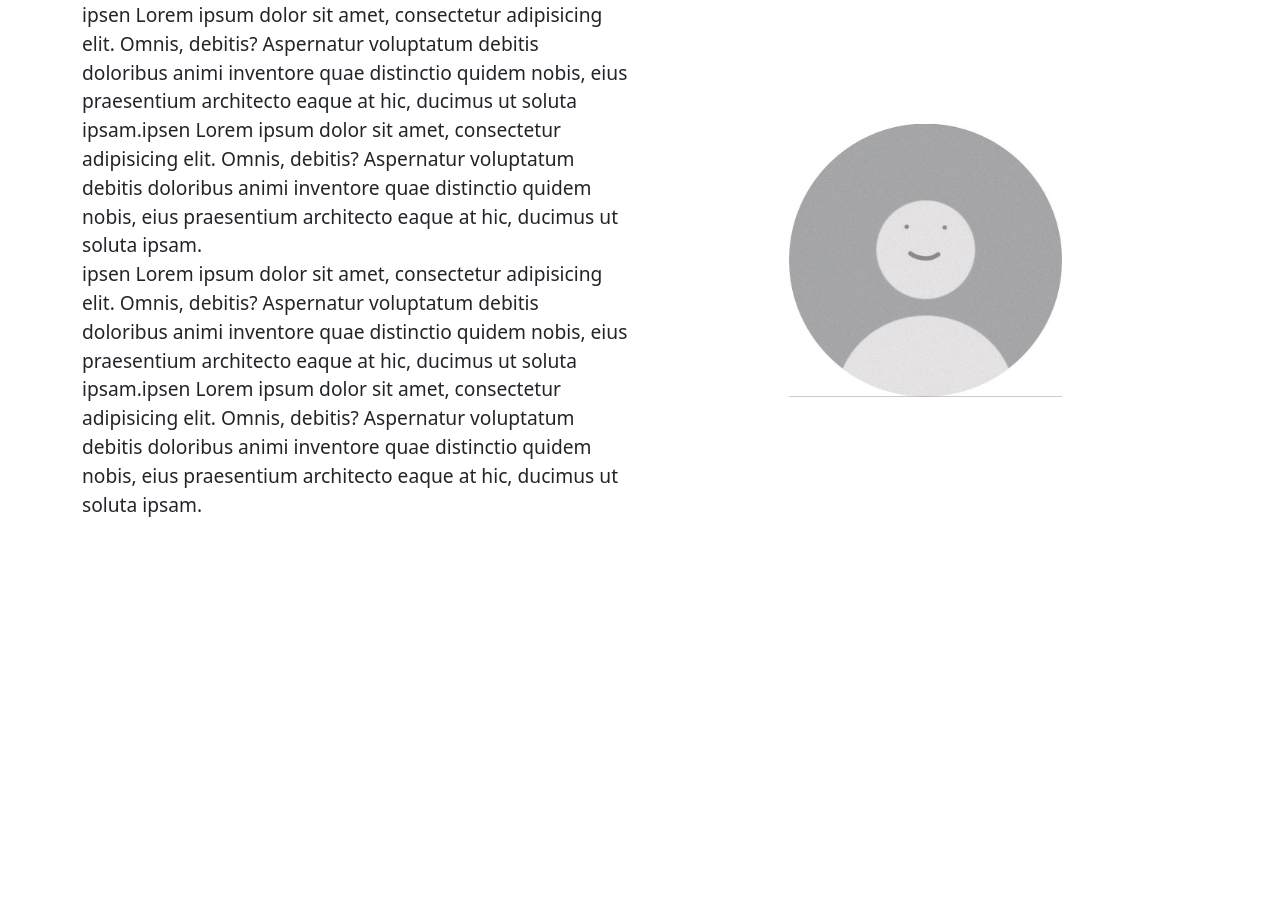
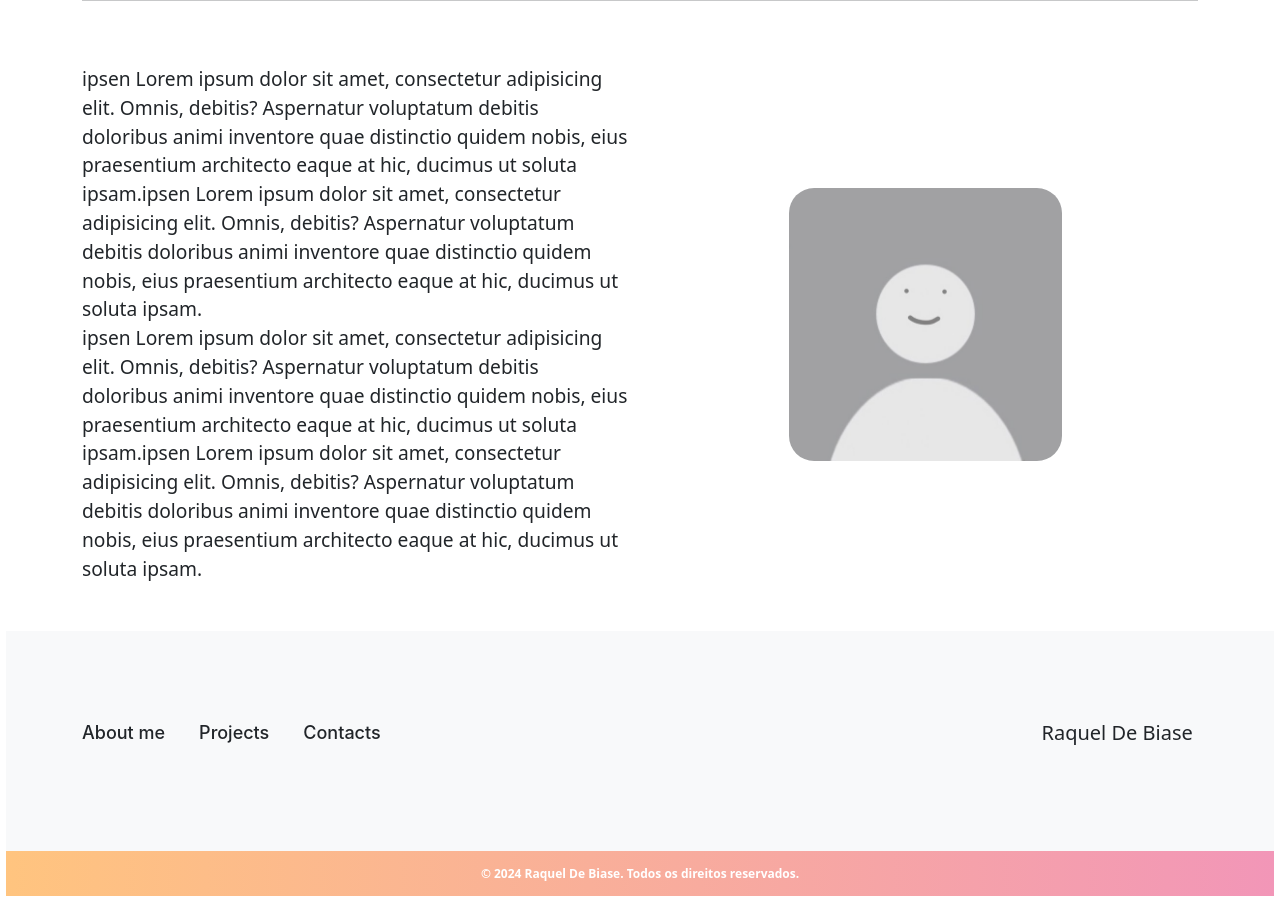
Before and after one commit to raqueldebiase/MeuWebsite, an Angular app: page / in a window 1280 px wide. Shown: the part 640-1560 px from the top of the page. Before the commit the page ends 1231 px from the top, so only its background shows below. Built offline with nearby package versions, Linux system fonts and the light colour scheme.

Commit message:
add footer component

```diff
--- a/src/app/app.component.html
+++ b/src/app/app.component.html
@@ -7,7 +7,7 @@
       <app-content></app-content>
     </section>
     <section class="footer">
-
+      <app-footer></app-footer>
     </section>
   </div>
 
--- a/src/app/app.module.ts
+++ b/src/app/app.module.ts
@@ -8,12 +8,14 @@ import { AppRoutingModule } from './app-routing.module';
 import { AppComponent } from './app.component';
 import { MenuComponent } from './menu/menu.component';
 import { ContentComponent } from './content/content.component';
+import { FooterComponent } from './footer/footer.component';
 
 @NgModule({
   declarations: [
     AppComponent,
     MenuComponent,
-    ContentComponent
+    ContentComponent,
+    FooterComponent
   ],
   imports: [
     BrowserModule,
--- a/src/app/content/content.component.css
+++ b/src/app/content/content.component.css
@@ -57,10 +57,12 @@
   display: flex;
   justify-content: center;
   align-items: center;
+
 }
 
 .about-img img{
   width: 50%;
   max-width: 100%;
   opacity: 50%;
+  border-radius: 25px;
 }
--- a/src/app/content/content.component.html
+++ b/src/app/content/content.component.html
@@ -41,7 +41,7 @@
         <p>ipsen Lorem ipsum dolor sit amet, consectetur adipisicing elit. Omnis, debitis? Aspernatur voluptatum debitis doloribus animi inventore quae distinctio quidem nobis, eius praesentium architecto eaque at hic, ducimus ut soluta ipsam.ipsen Lorem ipsum dolor sit amet, consectetur adipisicing elit. Omnis, debitis? Aspernatur voluptatum debitis doloribus animi inventore quae distinctio quidem nobis, eius praesentium architecto eaque at hic, ducimus ut soluta ipsam.</p>
       </div>
       <div class="col-12 col-md-6 about-img">
-        <img src="../../assets/images/perfil.jpeg" alt="imagem-de-perfil">
+        <img src="../../assets/images/profile-2.jpg" alt="imagem-de-perfil">
       </div>
     </div>
   </div>
--- /dev/null
+++ b/src/app/footer/footer.component.css
@@ -0,0 +1,43 @@
+.footer-container {
+  background: #F8F9FA;
+  height: 220px;
+  width: 100%;
+  padding: 0px;
+  margin: 0px;
+  display: flex;
+  align-items: center;
+  justify-content: space-evenly;
+
+}
+
+nav .menu-footer-list {
+  list-style: none;
+  display: flex;
+  gap: 34px;
+  align-items: center;
+}
+
+nav .menu-footer-list li a:hover{
+  height: 100px;
+  background: linear-gradient(to right, #ff8a00, #e52e71);
+  -webkit-background-clip: text;
+  background-clip: text;
+  color: transparent;
+  cursor: pointer;
+}
+
+
+.copy{
+  height: 45px;
+  display: flex;
+  justify-content: center;
+  align-items: center;
+  background: linear-gradient(to right, rgba(255, 138, 0, 0.5), rgba(229, 46, 113, 0.5));
+
+}
+.copy p {
+  font-size: 12px;
+  height: 100%;
+  color: #fff;
+  font-weight: bold;
+}
--- /dev/null
+++ b/src/app/footer/footer.component.html
@@ -0,0 +1,27 @@
+<div class="container-fluid d-flex flex-wrap footer-container">
+  <div class="container">
+    <div class="row">
+      <div class="col-12 col-md-6 text-start d-flex align-items-center">
+        <nav>
+          <ul class="menu-footer-list">
+            <li><a>About me</a></li>
+            <li><a>Projects</a></li>
+            <li><a>Contacts</a></li>
+          </ul>
+        </nav>
+      </div>
+      <div class="col-12 col-md-6 text-end">
+        <h5>Raquel De Biase <span><img src="" alt=""></span></h5>
+      </div>
+    </div>
+  </div>
+</div>
+<div class="container-fluid copy">
+  <div class="container">
+    <div class="row t-5">
+      <div class="col-12 text-center">
+        <p>&copy; 2024 Raquel De Biase. Todos os direitos reservados.</p>
+      </div>
+    </div>
+  </div>
+</div>
--- a/src/app/menu/menu.component.css
+++ b/src/app/menu/menu.component.css
@@ -10,3 +10,16 @@
   list-style: none;
   gap: 2rem;
 }
+
+.menu-top .menu-top-list li a{
+  cursor: pointer;
+}
+
+.menu-top .menu-top-list li a:hover {
+  height: 100px;
+  background: linear-gradient(to right, #ff8a00, #e52e71);
+  -webkit-background-clip: text;
+  background-clip: text;
+  color: transparent;
+
+}
--- a/src/app/menu/menu.component.html
+++ b/src/app/menu/menu.component.html
@@ -1,7 +1,6 @@
-<div class="menu-top">
+<div class="menu-top mb-5 mt-3">
   <nav>
     <ul class="menu-top-list">
-      <li><a>Home</a></li>
       <li><a>About me</a></li>
       <li><a>Projects</a></li>
       <li><a>Contacts</a></li>
--- a/src/styles.css
+++ b/src/styles.css
@@ -37,6 +37,11 @@
     -moz-osx-font-smoothing: grayscale;
   }
 
+  body {
+    margin: 0px;
+    padding: 0px;
+  }
+
   h1 {
     font-size: 3.125rem;
     color: var(--gray-900);
@@ -74,6 +79,9 @@
     color: transparent;
   }
 
+  ul {
+    padding-left: 0px;
+  }
 
 
 /*style bootstrap*/
```
Also changed, not shown: src/app/footer/footer.component.ts (added, +10 -0 lines), src/assets/images/profile-2.jpg (added), 1 other file (tests, documents, lock files or other folders).
